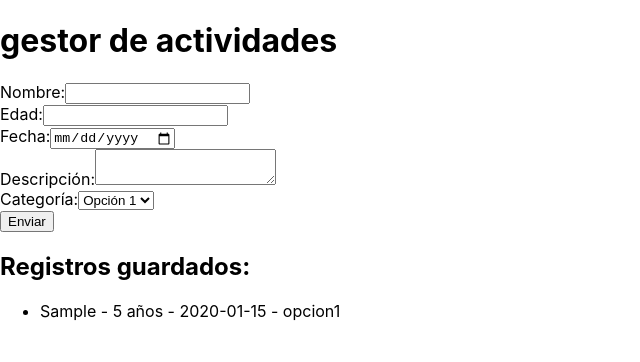
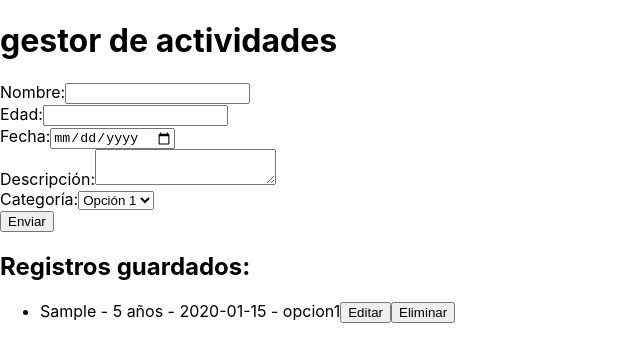
Before and after one commit to allan-alquinta/prueba3, a React (Create React App) app: page / in a window 1280 px wide. Both pictures are taken after typing "Sample", "5", "2020-01-15", "Sample" into the empty fields and a click on the button "Enviar". Shown: the top 362 px of the page, without its empty margins (0-640 px from the left). Built offline with nearby package versions, Linux system fonts and the light colour scheme.

Commit message:
commit 4

```diff
--- a/src/Formulario.js
+++ b/src/Formulario.js
@@ -6,12 +6,14 @@ function Formulario() {
     edad: "",
     fecha: "",
     descripcion: "",
-    categoria: "opcion1"
+    categoria: "opcion1",
   });
 
   const [registros, setRegistros] = useState([]);
+  const [modoEdicion, setModoEdicion] = useState(false);
+  const [indiceEditar, setIndiceEditar] = useState(null);
 
-
+  // Leer registros al cargar
   useEffect(() => {
     const datosGuardados = localStorage.getItem("registros");
     if (datosGuardados) {
@@ -19,6 +21,7 @@ function Formulario() {
     }
   }, []);
 
+  // Guardar registros al cambiar
   useEffect(() => {
     localStorage.setItem("registros", JSON.stringify(registros));
   }, [registros]);
@@ -29,14 +32,47 @@ function Formulario() {
 
   const handleSubmit = (e) => {
     e.preventDefault();
-    setRegistros([...registros, datos]);
+
+    if (modoEdicion) {
+      const nuevos = [...registros];
+      nuevos[indiceEditar] = datos;
+      setRegistros(nuevos);
+      setModoEdicion(false);
+      setIndiceEditar(null);
+    } else {
+      setRegistros([...registros, datos]);
+    }
+
     setDatos({
       nombre: "",
       edad: "",
       fecha: "",
       descripcion: "",
-      categoria: "opcion1"
+      categoria: "opcion1",
     });
+  };
+
+  const handleEditar = (index) => {
+    setDatos(registros[index]);
+    setModoEdicion(true);
+    setIndiceEditar(index);
+  };
+
+  const handleEliminar = (index) => {
+    const nuevos = registros.filter((_, i) => i !== index);
+    setRegistros(nuevos);
+    // Si estabas editando el eliminado, resetea
+    if (indiceEditar === index) {
+      setModoEdicion(false);
+      setIndiceEditar(null);
+      setDatos({
+        nombre: "",
+        edad: "",
+        fecha: "",
+        descripcion: "",
+        categoria: "opcion1",
+      });
+    }
   };
 
   return (
@@ -104,7 +140,7 @@ function Formulario() {
         </label>
         <br />
 
-        <button type="submit">Enviar</button>
+        <button type="submit">{modoEdicion ? "Actualizar" : "Enviar"}</button>
       </form>
 
       <h2>Registros guardados:</h2>
@@ -112,6 +148,8 @@ function Formulario() {
         {registros.map((item, index) => (
           <li key={index}>
             {item.nombre} - {item.edad} años - {item.fecha} - {item.categoria}
+            <button onClick={() => handleEditar(index)}>Editar</button>
+            <button onClick={() => handleEliminar(index)}>Eliminar</button>
           </li>
         ))}
       </ul>
```
